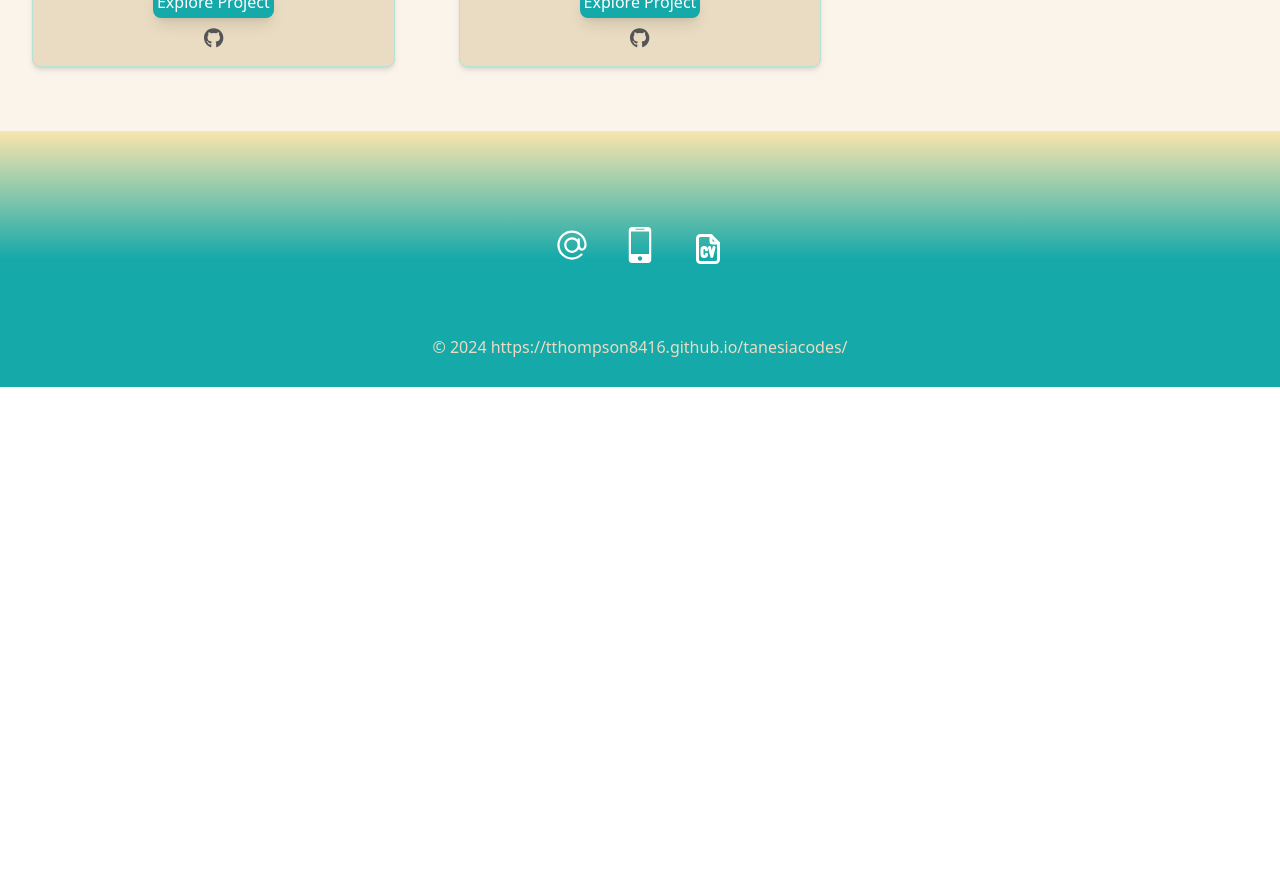
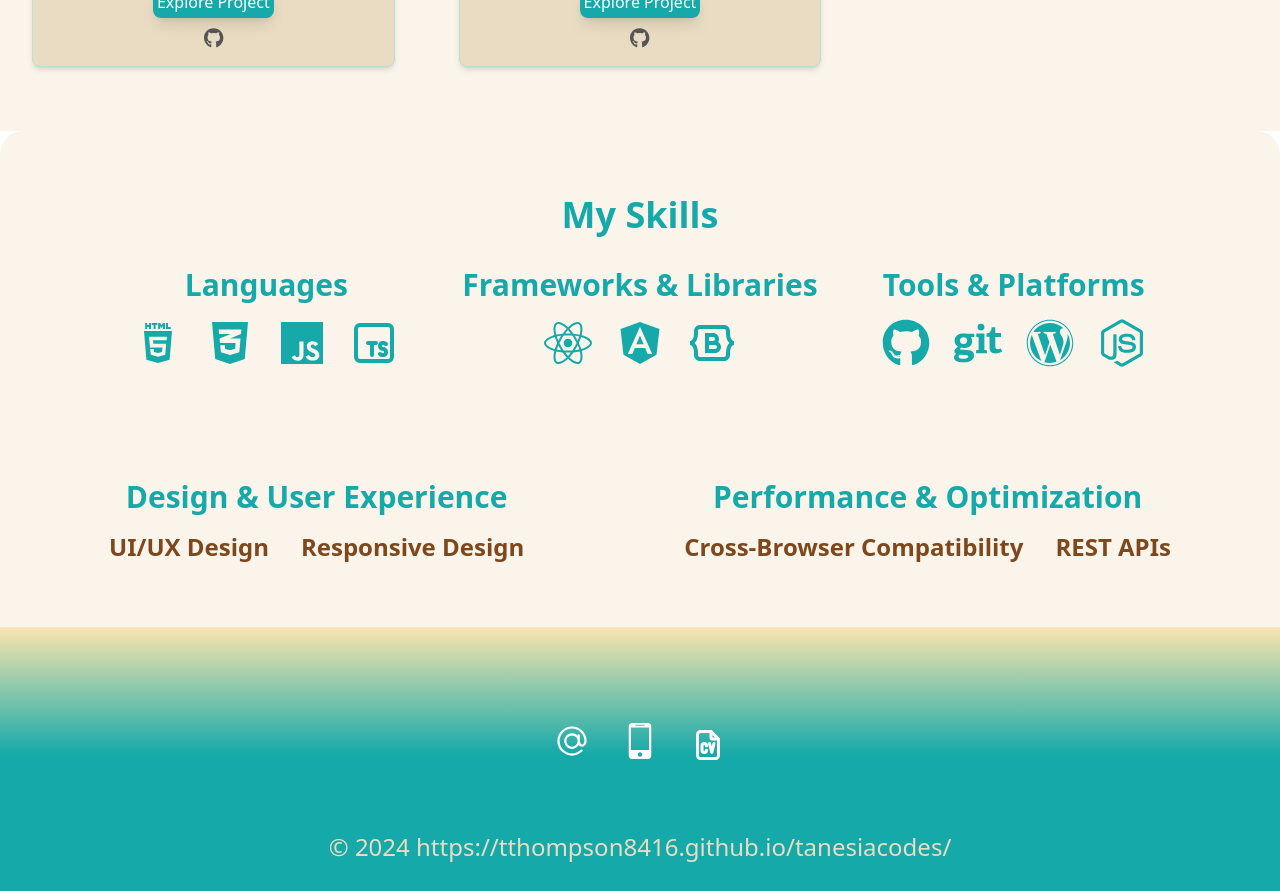
Before and after one commit to Tthompson8416/tanesiacodes, a React (Vite) app: page / in a window 1280 px wide. Shown: the part 2180-3071 px from the top of the page. Before the commit the page ends 2567 px from the top, so only its background shows below. Built offline with nearby package versions, Linux system fonts and the light colour scheme.

Commit message:
Skills section created

```diff
--- a/src/components/Footer.jsx
+++ b/src/components/Footer.jsx
@@ -70,7 +70,7 @@ const Footer = () => {
         </div>
 
         {/* Copyright section */}
-        <p className="text-md mt-6">
+        <p className="text-2xl mt-6">
           &copy; {new Date().getFullYear()} https://tthompson8416.github.io/tanesiacodes/
         </p>
       </div>
--- a/src/components/PortfolioPage.jsx
+++ b/src/components/PortfolioPage.jsx
@@ -1,12 +1,15 @@
 import IntroSection from './IntroSection';
 import ProjectsSection from '../components/ProjectsSection';
 import projects from '../data/projects'; // Import your projects array
+import Skills from '../components/Skills'; // Adjust the path if necessary
+
 
 const PortfolioPage = () => {
   return (
     <div>
       <IntroSection />
       <ProjectsSection projects={projects} /> {/* Pass the projects array */}
+      <Skills /> {/* Add the Skills section here */}
     </div>
   );
 };
--- /dev/null
+++ b/src/components/Skills.jsx
@@ -0,0 +1,114 @@
+import { useEffect } from "react";
+import AOS from "aos"; // Animation on Scroll
+import "aos/dist/aos.css"; // AOS styles
+
+// Import all skill icons
+import { TiHtml5 } from "react-icons/ti";
+import { FaCss3Alt, FaReact, FaAngular, FaGithub, FaGit, FaWordpress, FaNodeJs } from "react-icons/fa";
+import { IoLogoJavascript } from "react-icons/io5";
+import { TbBrandTypescript } from "react-icons/tb";
+import { RiBootstrapLine } from "react-icons/ri";
+
+const Skills = () => {
+  useEffect(() => {
+    AOS.init({ duration: 1000 });
+  }, []);
+
+  // Define the skill groups with their respective icons and names
+  const skillGroups = [
+    {
+      groupName: "Languages",
+      skills: [
+        { name: "HTML5", icon: <TiHtml5 /> },
+        { name: "CSS3", icon: <FaCss3Alt /> },
+        { name: "JavaScript", icon: <IoLogoJavascript /> },
+        { name: "TypeScript", icon: <TbBrandTypescript /> },
+      ],
+    },
+    {
+      groupName: "Frameworks & Libraries",
+      skills: [
+        { name: "React", icon: <FaReact /> },
+        { name: "Angular", icon: <FaAngular /> },
+        { name: "Bootstrap", icon: <RiBootstrapLine /> },
+      ],
+    },
+    {
+      groupName: "Tools & Platforms",
+      skills: [
+        { name: "GitHub", icon: <FaGithub /> },
+        { name: "Git", icon: <FaGit /> },
+        { name: "WordPress", icon: <FaWordpress /> },
+        { name: "Node.js", icon: <FaNodeJs /> },
+      ],
+    },
+  ];
+
+  const textSkillGroups = [
+    {
+      groupName: "Design & User Experience",
+      skills: [
+        { name: "UI/UX Design" },
+        { name: "Responsive Design" },
+      ],
+    },
+    {
+      groupName: "Performance & Optimization",
+      skills: [
+        { name: "Cross-Browser Compatibility" },
+        { name: "REST APIs" },
+      ],
+    },
+  ];
+
+  return (
+    <section className="bg-custom-dark rounded-t-3xl px-8 py-16">
+      <h2 className="text-4xl font-bold mb-8 text-center text-custom-accent">
+        My Skills
+      </h2>
+      {/* Row for groups with icons */}
+      <div className="flex flex-wrap justify-center gap-16 mb-16">
+        {skillGroups.map((group, index) => (
+          <div key={index} data-aos="fade-up" className="text-center">
+            <h3 className="text-3xl font-semibold mb-4 text-custom-accent">
+              {group.groupName}
+            </h3>
+            <div className="flex flex-wrap justify-center gap-6">
+              {group.skills.map((skill, i) => (
+                <div key={i} className="relative group flex flex-col items-center">
+                  <div className="text-5xl text-custom-accent">{skill.icon}</div>
+                  {/* Tooltip */}
+                  <span className="absolute bottom-full mb-1 hidden group-hover:flex px-2 py-1 text-xs text-white bg-gray-800 rounded shadow-lg w-max text-center">
+                    {skill.name}
+                  </span>
+                </div>
+              ))}
+            </div>
+          </div>
+        ))}
+      </div>
+      {/* Row for groups without icons */}
+      <div className="flex flex-wrap justify-center gap-40 mt-28">
+        {textSkillGroups.map((group, index) => (
+          <div key={index} data-aos="fade-up" className="text-center">
+            <h3 className="text-3xl font-semibold mb-4 text-custom-accent">
+              {group.groupName}
+            </h3>
+            <div className="flex flex-wrap justify-center gap-8">
+              {group.skills.map((skill, i) => (
+                <div
+                  key={i}
+                  className="text-2xl font-bold text-custom-subtext whitespace-nowrap"
+                >
+                  {skill.name}
+                </div>
+              ))}
+            </div>
+          </div>
+        ))}
+      </div>
+    </section>
+  );
+};
+
+export default Skills;
```
